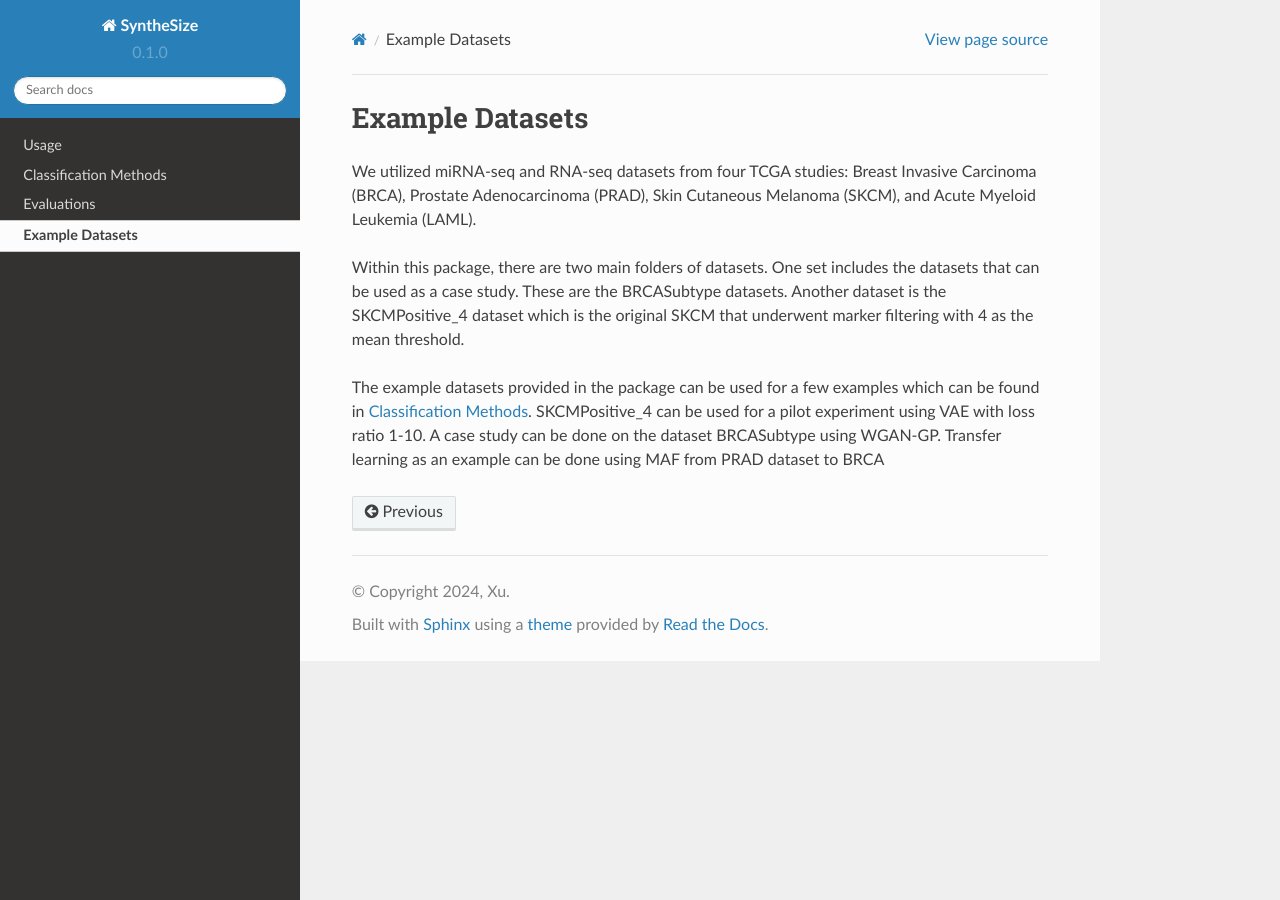
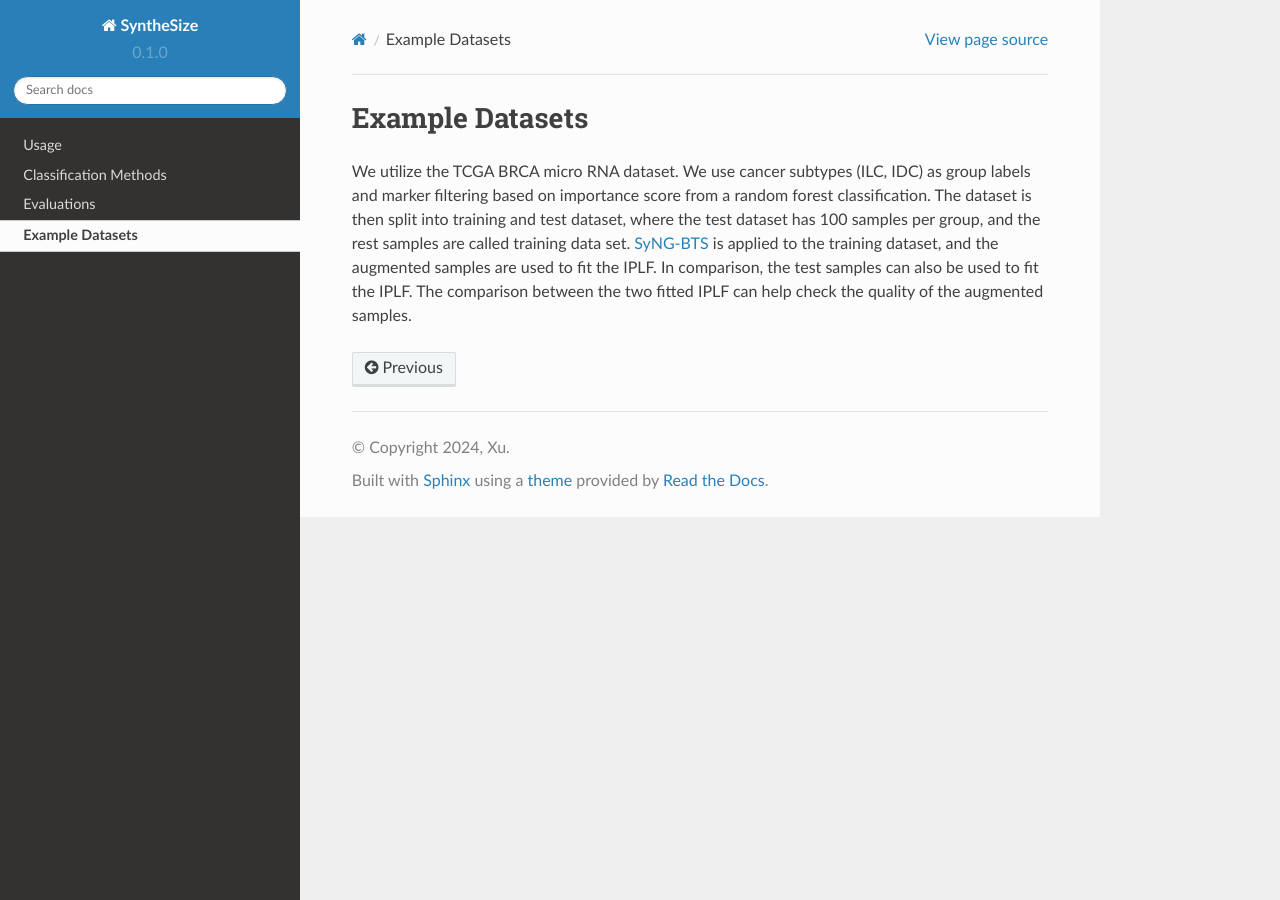
Before and after one commit to kxu1224/rtd-tutorial, a Sphinx documentation site: the page built from docs/source/datasets.rst, in a window 1280 px wide. Built offline with Sphinx 7.4.7 and the Read the Docs theme 2.0.0, drawn with Linux system fonts in a browser that asks for light colours.

Commit message:
fixed reviews

```diff
--- a/docs/source/datasets.rst
+++ b/docs/source/datasets.rst
@@ -1,14 +1,7 @@
 Example Datasets
 =====
 
-We utilized miRNA-seq and RNA-seq datasets from four TCGA studies: Breast Invasive Carcinoma
-(BRCA), Prostate Adenocarcinoma (PRAD), Skin Cutaneous Melanoma (SKCM), and Acute Myeloid
-Leukemia (LAML).
-
-Within this package, there are two main folders of datasets. One set includes the datasets that can be used as a case study.
-These are the BRCASubtype datasets. Another dataset is the SKCMPositive_4 dataset which is the original SKCM that underwent marker filtering with 4 as the mean threshold.
-
-The example datasets provided in the package can be used for a few examples which can be found in :doc:`methods`.
-SKCMPositive_4 can be used for a pilot experiment using VAE with loss ratio 1-10.
-A case study can be done on the dataset BRCASubtype using WGAN-GP.
-Transfer learning as an example can be done using MAF from PRAD dataset to BRCA
+We utilize the TCGA BRCA micro RNA dataset. We use cancer subtypes (ILC, IDC) as group labels and marker filtering based on importance score from a random forest classification.
+The dataset is then split into training and test dataset, where the test dataset has 100 samples per group, and the rest samples are called training data set.
+`SyNG-BTS <https://github.com/LXQin/SyNG-BTS>`_ is applied to the training dataset, and the augmented samples are used to fit the IPLF. In comparison, the test samples can also be used to fit the IPLF.
+The comparison between the two fitted IPLF can help check the quality of the augmented samples.
--- a/docs/source/index.rst
+++ b/docs/source/index.rst
@@ -1,7 +1,7 @@
 Welcome to SyntheSize documentation!
 ===================================
 
-**SyntheSize** SyntheSize is a supervised learning framework designed for determining the optimal sample size by utilizing synthesized data across various sample sizes.
+SyntheSize is a supervised learning framework designed for determining the optimal sample size by utilizing synthesized data across various sample sizes.
 This framework employs the inverse power law function (IPLF) to accurately fit augmented data corresponding to different sample sizes and their respective prediction accuracies.
 SyntheSize also illustrates the generated results through heatmap and UMAP(Uniform Manifold Approximation and Projection).
 
```
Also changed, not shown: docs/source/evals.rst (+0 -8 lines), 1 other file.
